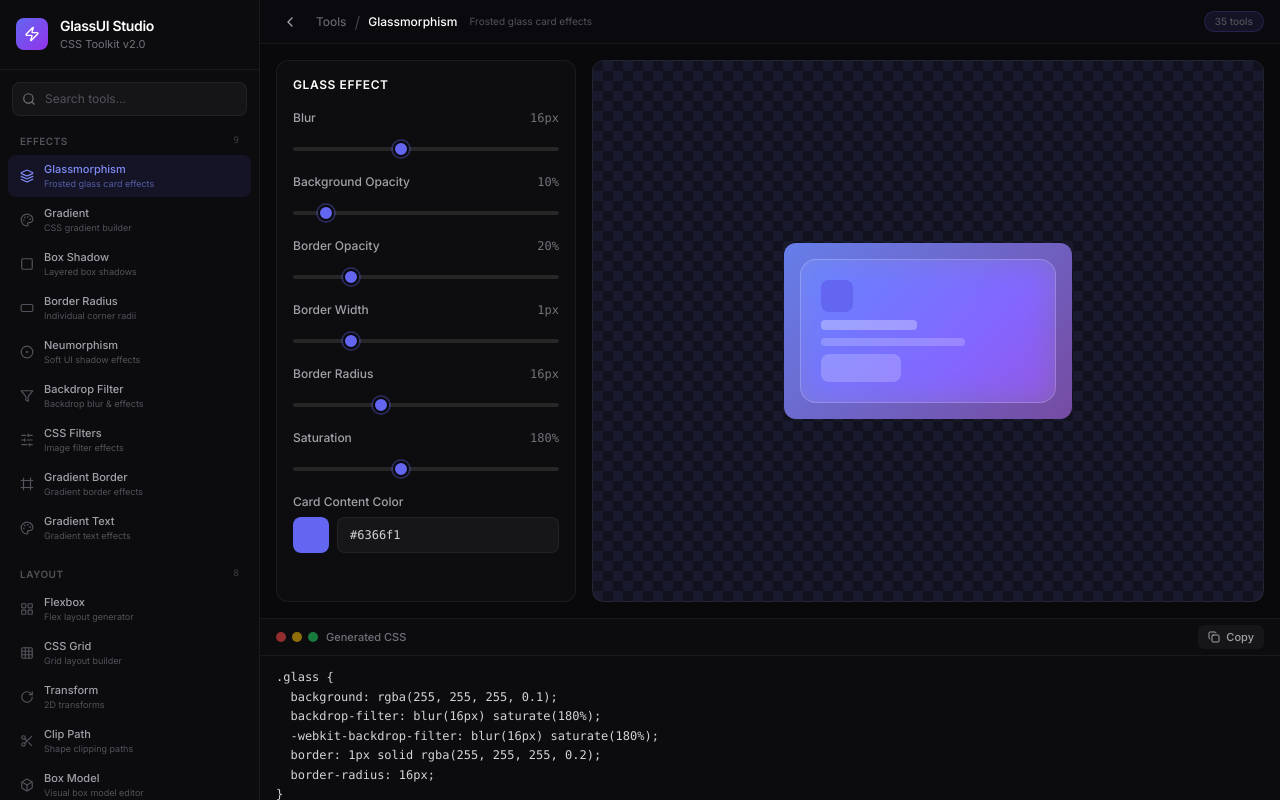
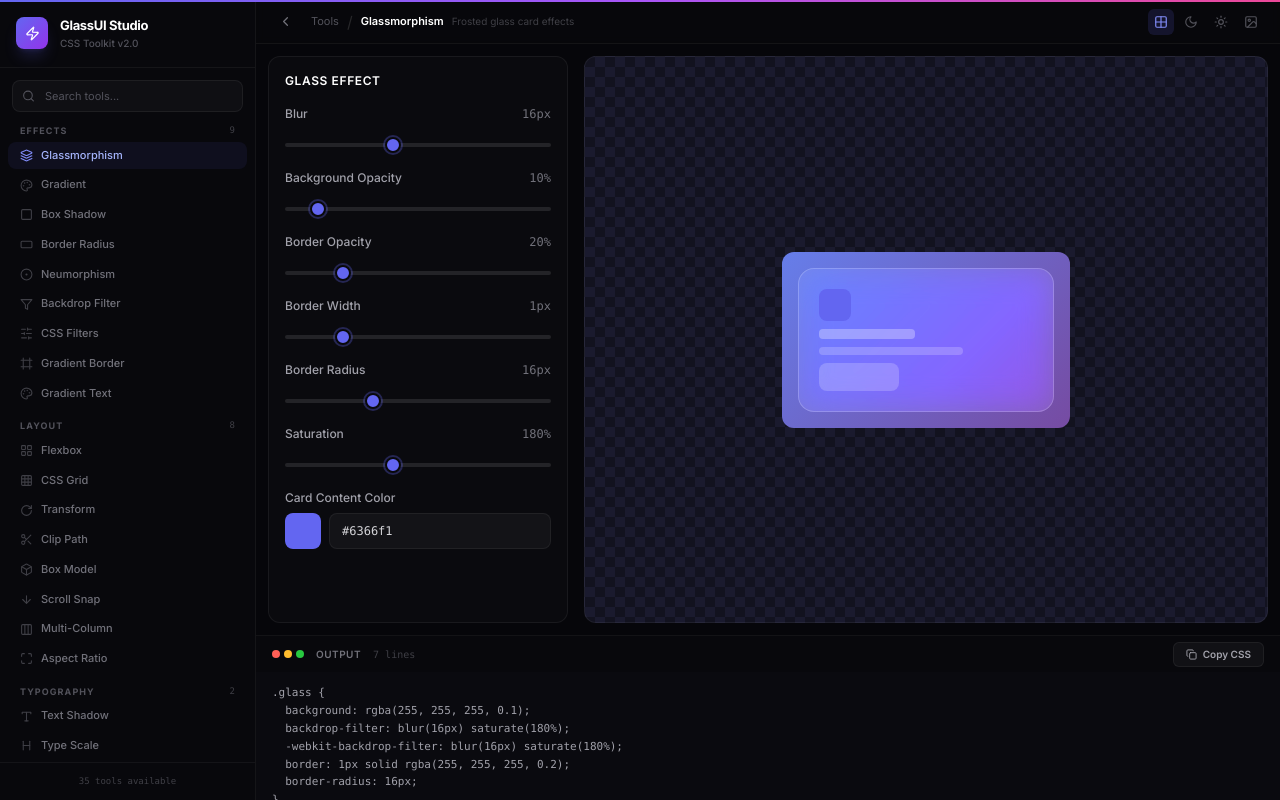
Before and after one commit to ZarifRahman199/GlassUI-Studio, a Next.js app: page / in a window 1280 px wide. Built offline with nearby package versions, Linux system fonts and the light colour scheme.

Commit message:
v2.0 complete rewrite - 35 tools, premium UI

```diff
--- a/app/page.tsx
+++ b/app/page.tsx
@@ -7,8 +7,9 @@ import {
   Type, Sparkles, Filter, Pipette, Heading, Ruler, SlidersHorizontal,
   Scissors, RotateCw, Frame, CircleDot, Variable, Monitor, GitBranch,
   Copy, Check, ChevronLeft, Zap, Menu, Search, Box, MousePointer,
-  FileText, Code, Link, Eye, Columns3, Maximize, ArrowLeftRight, Minimize2,
-  AlignLeft, Palette as Rainbow, ArrowDown
+  FileText, Code, Link, Eye, Columns3, Maximize, ArrowLeftRight,
+  Minimize2, AlignLeft, ArrowDown, Palette as Rainbow, Sun, Moon,
+  Image, Grid2X2
 } from 'lucide-react';
 import { GlassTool, GradientTool, ShadowTool, RadiusTool, FlexTool, GridTool, TextShadowTool, AnimationTool, BackdropTool, PaletteGenTool } from './tools/generators';
 import { TypeScaleTool, SpacingTool, FilterTool, ClipPathTool, TransformTool, GradBorderTool, NeumorphTool, VarTool, MediaTool, EasingTool } from './tools/effects';
@@ -25,11 +26,7 @@ const iconMap: Record<string, any> = {
 const categories = ['Effects', 'Layout', 'Typography', 'Design System', 'Developer Utils', 'Animation', 'Code Tools'];
 
 type ToolDef = {
-  id: string;
-  name: string;
-  icon: string;
-  category: string;
-  desc: string;
+  id: string; name: string; icon: string; category: string; desc: string;
   component: React.ComponentType<{ onCodeChange: (code: string) => void }>;
 };
 
@@ -43,7 +40,6 @@ const tools: ToolDef[] = [
   { id: 'cssfilter', name: 'CSS Filters', icon: 'SlidersHorizontal', category: 'Effects', desc: 'Image filter effects', component: FilterTool },
   { id: 'gradborder', name: 'Gradient Border', icon: 'Frame', category: 'Effects', desc: 'Gradient border effects', component: GradBorderTool },
   { id: 'gradtext', name: 'Gradient Text', icon: 'Rainbow', category: 'Effects', desc: 'Gradient text effects', component: GradientTextTool },
-
   { id: 'flex', name: 'Flexbox', icon: 'LayoutGrid', category: 'Layout', desc: 'Flex layout generator', component: FlexTool },
   { id: 'grid', name: 'CSS Grid', icon: 'Grid3X3', category: 'Layout', desc: 'Grid layout builder', component: GridTool },
   { id: 'transform', name: 'Transform', icon: 'RotateCw', category: 'Layout', desc: '2D transforms', component: TransformTool },
@@ -52,29 +48,31 @@ const tools: ToolDef[] = [
   { id: 'scrollsnap', name: 'Scroll Snap', icon: 'ArrowDown', category: 'Layout', desc: 'Scroll snap layout', component: ScrollSnapTool },
   { id: 'multicol', name: 'Multi-Column', icon: 'Columns3', category: 'Layout', desc: 'CSS columns layout', component: MultiColTool },
   { id: 'aspect', name: 'Aspect Ratio', icon: 'Maximize', category: 'Layout', desc: 'Maintain aspect ratios', component: AspectTool },
-
   { id: 'textshadow', name: 'Text Shadow', icon: 'Type', category: 'Typography', desc: 'Multi-layer text shadows', component: TextShadowTool },
   { id: 'typescale', name: 'Type Scale', icon: 'Heading', category: 'Typography', desc: 'Font size scale system', component: TypeScaleTool },
-
   { id: 'palette', name: 'Color Palette', icon: 'Pipette', category: 'Design System', desc: 'Harmonious color schemes', component: PaletteGenTool },
   { id: 'colorconv', name: 'Color Converter', icon: 'Eye', category: 'Design System', desc: 'HEX, RGB, HSL conversion', component: ColorConvTool },
   { id: 'contrast', name: 'Contrast Checker', icon: 'Minimize2', category: 'Design System', desc: 'WCAG accessibility check', component: ContrastTool },
   { id: 'spacing', name: 'Spacing Scale', icon: 'Ruler', category: 'Design System', desc: 'Consistent spacing system', component: SpacingTool },
   { id: 'vars', name: 'CSS Variables', icon: 'Variable', category: 'Design System', desc: 'Design token system', component: VarTool },
-
   { id: 'unitconv', name: 'Unit Converter', icon: 'ArrowLeftRight', category: 'Developer Utils', desc: 'px, rem, em, vw, pt', component: UnitConvTool },
   { id: 'lorem', name: 'Lorem Ipsum', icon: 'FileText', category: 'Developer Utils', desc: 'Placeholder text generator', component: LoremTool },
   { id: 'media', name: 'Media Query', icon: 'Monitor', category: 'Developer Utils', desc: 'Responsive breakpoints', component: MediaTool },
   { id: 'scrollbar', name: 'Scrollbar', icon: 'AlignLeft', category: 'Developer Utils', desc: 'Custom scrollbar styling', component: ScrollbarTool },
   { id: 'cursor', name: 'Cursor Picker', icon: 'MousePointer', category: 'Developer Utils', desc: 'CSS cursor styles', component: CursorTool },
-
   { id: 'animation', name: 'Animation', icon: 'Sparkles', category: 'Animation', desc: 'Keyframe animation creator', component: AnimationTool },
   { id: 'easing', name: 'Easing', icon: 'GitBranch', category: 'Animation', desc: 'Cubic-bezier curves', component: EasingTool },
-
   { id: 'htmlenc', name: 'HTML Encoder', icon: 'Code', category: 'Code Tools', desc: 'Encode/decode HTML entities', component: HtmlEncTool },
   { id: 'urlenc', name: 'URL Encoder', icon: 'Link', category: 'Code Tools', desc: 'Encode/decode URLs', component: UrlEncTool },
   { id: 'json', name: 'JSON Formatter', icon: 'FileText', category: 'Code Tools', desc: 'Format & validate JSON', component: JsonTool },
   { id: 'minifier', name: 'CSS Minifier', icon: 'Minimize2', category: 'Code Tools', desc: 'Minify CSS code', component: MinifierTool },
+];
+
+const bgOptions = [
+  { id: 'checkerboard', icon: Grid2X2, label: 'Checker' },
+  { id: 'dark', icon: Moon, label: 'Dark' },
+  { id: 'light', icon: Sun, label: 'Light' },
+  { id: 'gradient-mesh', icon: Image, label: 'Mesh' },
 ];
 
 export default function Home() {
@@ -83,6 +81,7 @@ export default function Home() {
   const [search, setSearch] = useState('');
   const [copied, setCopied] = useState(false);
   const [code, setCode] = useState('');
+  const [previewBg, setPreviewBg] = useState('checkerboard');
 
   const activeTool = tools.find(t => t.id === selected)!;
   const ActiveComponent = activeTool.component;
@@ -91,58 +90,57 @@ export default function Home() {
     : tools;
 
   const handleCopy = useCallback(() => {
-    if (code) {
-      navigator.clipboard.writeText(code);
-      setCopied(true);
-      setTimeout(() => setCopied(false), 2000);
-    }
+    if (code) { navigator.clipboard.writeText(code); setCopied(true); setTimeout(() => setCopied(false), 2000); }
   }, [code]);
 
   return (
-    <div className="flex h-dvh w-screen bg-[#09090b] overflow-hidden">
+    <div className="flex h-screen w-screen bg-[#06060a] overflow-hidden">
+      {/* Gradient accent bar */}
+      <div className="absolute top-0 left-0 right-0 h-[2px] bg-gradient-to-r from-indigo-500 via-purple-500 to-pink-500 z-50" />
+
       {/* Sidebar */}
       <motion.aside
         initial={false}
-        animate={{ width: sidebarOpen ? 260 : 0 }}
-        transition={{ duration: 0.3, ease: [0.4, 0, 0.2, 1] }}
-        className="flex-shrink-0 border-r border-white/[0.06] bg-[#0c0c0f] flex flex-col overflow-hidden"
+        animate={{ width: sidebarOpen ? 256 : 0 }}
+        transition={{ duration: 0.25, ease: [0.4, 0, 0.2, 1] }}
+        className="flex-shrink-0 border-r border-white/[0.05] bg-[#08080c] flex flex-col overflow-hidden"
       >
-        <div className="p-4 flex items-center gap-3 border-b border-white/[0.06]">
-          <div className="w-8 h-8 rounded-lg bg-gradient-to-br from-indigo-500 to-purple-600 flex items-center justify-center flex-shrink-0">
-            <Zap size={16} className="text-white" />
+        <div className="p-4 flex items-center gap-3 border-b border-white/[0.05]">
+          <div className="w-8 h-8 rounded-lg bg-gradient-to-br from-indigo-500 to-purple-600 flex items-center justify-center flex-shrink-0 shadow-lg shadow-indigo-500/20">
+            <Zap size={15} className="text-white" />
           </div>
           {sidebarOpen && (
             <motion.div initial={{ opacity: 0 }} animate={{ opacity: 1 }} exit={{ opacity: 0 }}>
-              <h1 className="text-sm font-semibold text-white tracking-tight">GlassUI Studio</h1>
-              <p className="text-[11px] text-zinc-500">CSS Toolkit v2.0</p>
+              <h1 className="text-[13px] font-bold text-white tracking-tight">GlassUI Studio</h1>
+              <p className="text-[10px] text-zinc-600 font-medium">CSS Toolkit v2.0</p>
             </motion.div>
           )}
         </div>
 
         {sidebarOpen && (
-          <div className="p-3">
+          <div className="px-3 pt-3">
             <div className="relative">
-              <Search size={14} className="absolute left-2.5 top-1/2 -translate-y-1/2 text-zinc-500" />
+              <Search size={13} className="absolute left-2.5 top-1/2 -translate-y-1/2 text-zinc-600" />
               <input
                 type="text"
                 placeholder="Search tools..."
                 value={search}
                 onChange={e => setSearch(e.target.value)}
-                className="w-full bg-white/[0.04] border border-white/[0.06] rounded-lg pl-8 pr-3 py-2 text-xs text-white placeholder-zinc-600 outline-none focus:border-indigo-500/50 transition-colors"
+                className="w-full bg-white/[0.03] border border-white/[0.06] rounded-lg pl-8 pr-3 py-[7px] text-[11px] text-white placeholder-zinc-600 outline-none focus:border-indigo-500/40 transition-colors"
               />
             </div>
           </div>
         )}
 
-        <div className="flex-1 overflow-y-auto px-2 pb-4">
+        <div className="flex-1 overflow-y-auto px-2 pt-2 pb-4">
           {sidebarOpen && categories.map(cat => {
             const catTools = filteredTools.filter(t => t.category === cat);
             if (catTools.length === 0) return null;
             return (
-              <div key={cat} className="mb-3">
-                <div className="flex items-center justify-between px-3 py-1.5">
-                  <p className="text-[10px] font-semibold uppercase tracking-wider text-zinc-600">{cat}</p>
-                  <span className="text-[9px] text-zinc-700 font-mono">{catTools.length}</span>
+              <div key={cat} className="mb-2">
+                <div className="flex items-center justify-between px-3 py-1">
+                  <p className="text-[9px] font-bold uppercase tracking-[0.12em] text-zinc-600">{cat}</p>
+                  <span className="text-[9px] font-mono text-zinc-700">{catTools.length}</span>
                 </div>
                 {catTools.map(tool => {
                   const Icon = iconMap[tool.icon];
@@ -151,16 +149,13 @@ export default function Home() {
                     <button
                       key={tool.id}
                       onClick={() => setSelected(tool.id)}
-                      className={`w-full flex items-center gap-2.5 px-3 py-1.5 rounded-lg text-left mb-0.5 transition-all duration-150 group ${
-                        isActive
-                          ? 'bg-indigo-500/10 text-indigo-400'
-                          : 'text-zinc-400 hover:text-zinc-200 hover:bg-white/[0.04]'
+                      className={`w-full flex items-center gap-2 px-3 py-[7px] rounded-lg text-left mb-[2px] transition-all duration-150 group ${
+                        isActive ? 'bg-indigo-500/[0.08] text-indigo-300' : 'text-zinc-500 hover:text-zinc-300 hover:bg-white/[0.02]'
                       }`}
                     >
-                      {Icon && <Icon size={14} className={isActive ? 'text-indigo-400' : 'text-zinc-600 group-hover:text-zinc-400'} />}
-                      <div className="min-w-0">
-                        <p className="text-[11px] font-medium truncate">{tool.name}</p>
-                        <p className={`text-[9px] truncate ${isActive ? 'text-indigo-400/60' : 'text-zinc-600'}`}>{tool.desc}</p>
+                      {Icon && <Icon size={13} className={isActive ? 'text-indigo-400' : 'text-zinc-700 group-hover:text-zinc-400'} />}
+                      <div className="min-w-0 flex-1">
+                        <p className="text-[11px] font-medium truncate leading-tight">{tool.name}</p>
                       </div>
                     </button>
                   );
@@ -169,38 +164,53 @@ export default function Home() {
             );
           })}
         </div>
+
+        {sidebarOpen && (
+          <div className="px-3 pb-3 border-t border-white/[0.05] pt-3">
+            <p className="text-[9px] text-zinc-700 font-mono text-center">{tools.length} tools available</p>
+          </div>
+        )}
       </motion.aside>
 
       {/* Main Content */}
       <main className="flex-1 flex flex-col min-w-0">
-        {/* Top Bar */}
-        <header className="h-11 flex items-center justify-between px-4 border-b border-white/[0.06] bg-[#0c0c0f]/80 backdrop-blur-sm flex-shrink-0">
+        {/* Header */}
+        <header className="h-11 flex items-center justify-between px-4 border-b border-white/[0.05] bg-[#08080c]/90 backdrop-blur-sm flex-shrink-0">
           <div className="flex items-center gap-3">
-            <button
-              onClick={() => setSidebarOpen(!sidebarOpen)}
-              className="p-1.5 rounded-md hover:bg-white/[0.06] text-zinc-400 hover:text-white transition-colors"
-            >
-              {sidebarOpen ? <ChevronLeft size={16} /> : <Menu size={16} />}
+            <button onClick={() => setSidebarOpen(!sidebarOpen)} className="p-1.5 rounded-md hover:bg-white/[0.04] text-zinc-500 hover:text-white transition-colors">
+              <ChevronLeft size={15} className={`transition-transform ${sidebarOpen ? '' : 'rotate-180'}`} />
             </button>
             <div className="flex items-center gap-2">
-              <span className="text-xs text-zinc-500">Tools</span>
-              <span className="text-zinc-700">/</span>
-              <span className="text-xs font-medium text-white">{activeTool.name}</span>
-              <span className="text-[10px] text-zinc-600 ml-1">{activeTool.desc}</span>
+              <span className="text-[11px] text-zinc-600">Tools</span>
+              <span className="text-zinc-800">/</span>
+              <span className="text-[11px] font-semibold text-white">{activeTool.name}</span>
+              <span className="text-[10px] text-zinc-700 hidden sm:inline">{activeTool.desc}</span>
             </div>
           </div>
-          <span className="text-[10px] text-zinc-600 font-medium px-2.5 py-0.5 rounded-full bg-indigo-500/10 text-indigo-400 border border-indigo-500/20">{tools.length} tools</span>
+          <div className="flex items-center gap-1">
+            {/* Preview BG selector */}
+            {bgOptions.map(bg => (
+              <button
+                key={bg.id}
+                onClick={() => setPreviewBg(bg.id)}
+                title={bg.label}
+                className={`p-1.5 rounded-md transition-colors ${previewBg === bg.id ? 'bg-indigo-500/15 text-indigo-400' : 'text-zinc-600 hover:text-zinc-400 hover:bg-white/[0.04]'}`}
+              >
+                <bg.icon size={14} />
+              </button>
+            ))}
+          </div>
         </header>
 
-        {/* Tool Content */}
+        {/* Tool Area */}
         <div className="flex-1 flex flex-col min-h-0">
-          <div className="flex-1 min-h-0 p-4">
+          <div className="flex-1 min-h-0 p-3">
             <AnimatePresence mode="wait">
               <motion.div
                 key={selected}
-                initial={{ opacity: 0, y: 6 }}
+                initial={{ opacity: 0, y: 4 }}
                 animate={{ opacity: 1, y: 0 }}
-                exit={{ opacity: 0, y: -6 }}
+                exit={{ opacity: 0, y: -4 }}
                 transition={{ duration: 0.15 }}
                 className="h-full flex flex-col"
               >
@@ -209,26 +219,24 @@ export default function Home() {
             </AnimatePresence>
           </div>
 
-          {/* Code Output Panel */}
-          <div className="border-t border-white/[0.06] bg-[#0c0c0f] flex-shrink-0">
-            <div className="flex items-center justify-between px-4 py-1.5 border-b border-white/[0.06]">
-              <div className="flex items-center gap-2">
-                <div className="flex gap-1.5">
-                  <div className="w-2.5 h-2.5 rounded-full bg-red-500/60" />
-                  <div className="w-2.5 h-2.5 rounded-full bg-yellow-500/60" />
-                  <div className="w-2.5 h-2.5 rounded-full bg-green-500/60" />
+          {/* Code Output */}
+          <div className="border-t border-white/[0.05] flex-shrink-0">
+            <div className="flex items-center justify-between px-4 h-9 bg-[#08080c]">
+              <div className="flex items-center gap-3">
+                <div className="flex gap-1">
+                  <div className="w-2 h-2 rounded-full bg-[#ff5f57]" />
+                  <div className="w-2 h-2 rounded-full bg-[#febc2e]" />
+                  <div className="w-2 h-2 rounded-full bg-[#28c840]" />
                 </div>
-                <span className="text-[11px] text-zinc-500 font-medium">Generated CSS</span>
+                <span className="text-[10px] text-zinc-500 font-semibold uppercase tracking-wider">Output</span>
+                <span className="text-[10px] font-mono text-zinc-700">{code.split('\n').length} lines</span>
               </div>
-              <button
-                onClick={handleCopy}
-                className="flex items-center gap-1.5 px-2.5 py-1 rounded-md text-[11px] font-medium transition-all bg-white/[0.04] hover:bg-white/[0.08] text-zinc-400 hover:text-white"
-              >
-                {copied ? <Check size={12} className="text-green-400" /> : <Copy size={12} />}
-                {copied ? 'Copied!' : 'Copy'}
+              <button onClick={handleCopy} className="flex items-center gap-1.5 px-3 py-1 rounded-md text-[10px] font-semibold transition-all bg-white/[0.04] hover:bg-white/[0.08] text-zinc-400 hover:text-white border border-white/[0.06]">
+                {copied ? <Check size={11} className="text-green-400" /> : <Copy size={11} />}
+                {copied ? 'Copied' : 'Copy CSS'}
               </button>
             </div>
-            <pre className="px-4 py-3 text-[12px] leading-relaxed text-zinc-300 overflow-auto max-h-36" style={{ fontFamily: "'JetBrains Mono', monospace" }}>
+            <pre className="px-4 py-3 text-[11px] leading-relaxed text-zinc-400 overflow-auto max-h-32 bg-[#0a0a0f]" style={{ fontFamily: "'JetBrains Mono', 'Fira Code', monospace" }}>
               <code>{code || '/* Select a tool and adjust controls to generate CSS */'}</code>
             </pre>
           </div>
```
